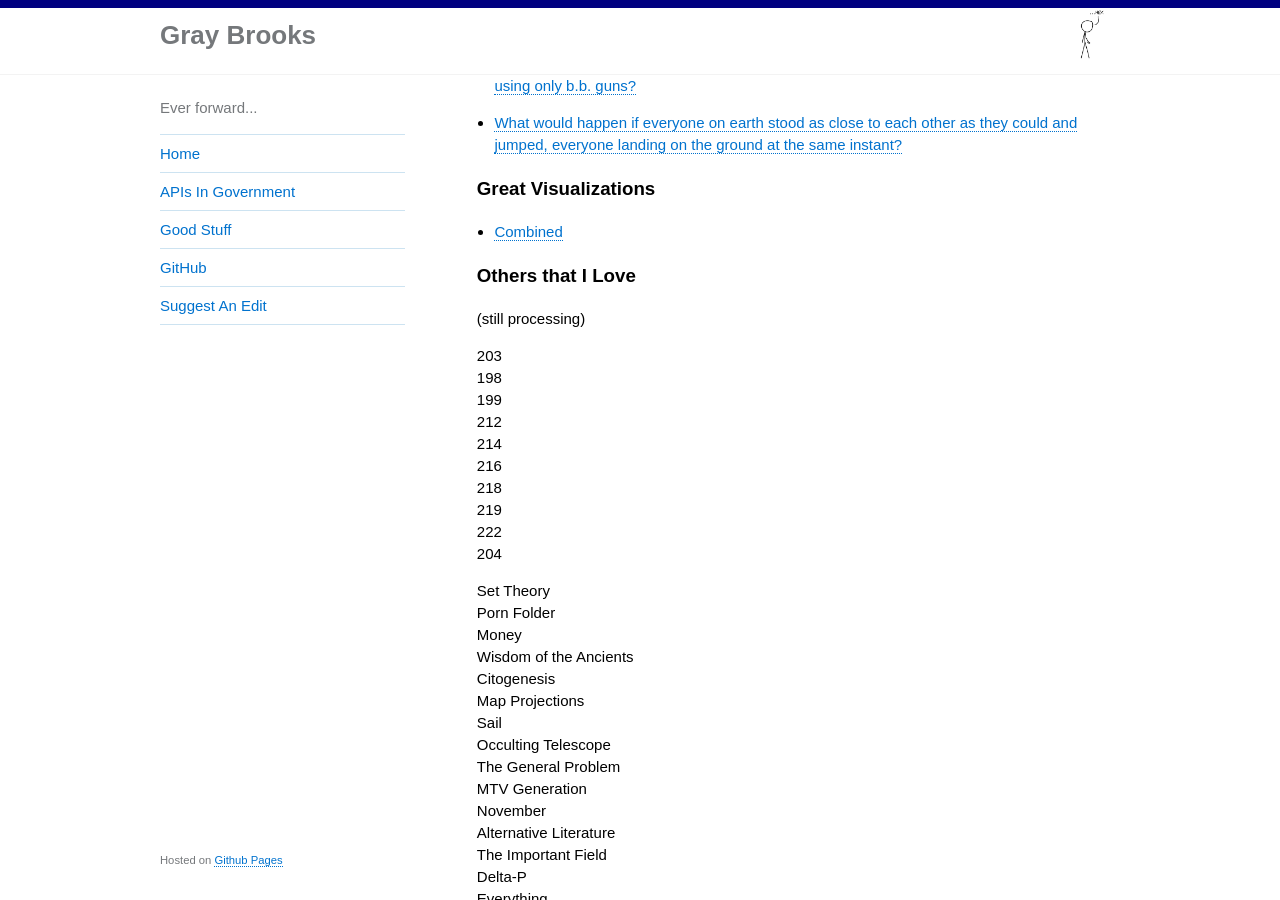
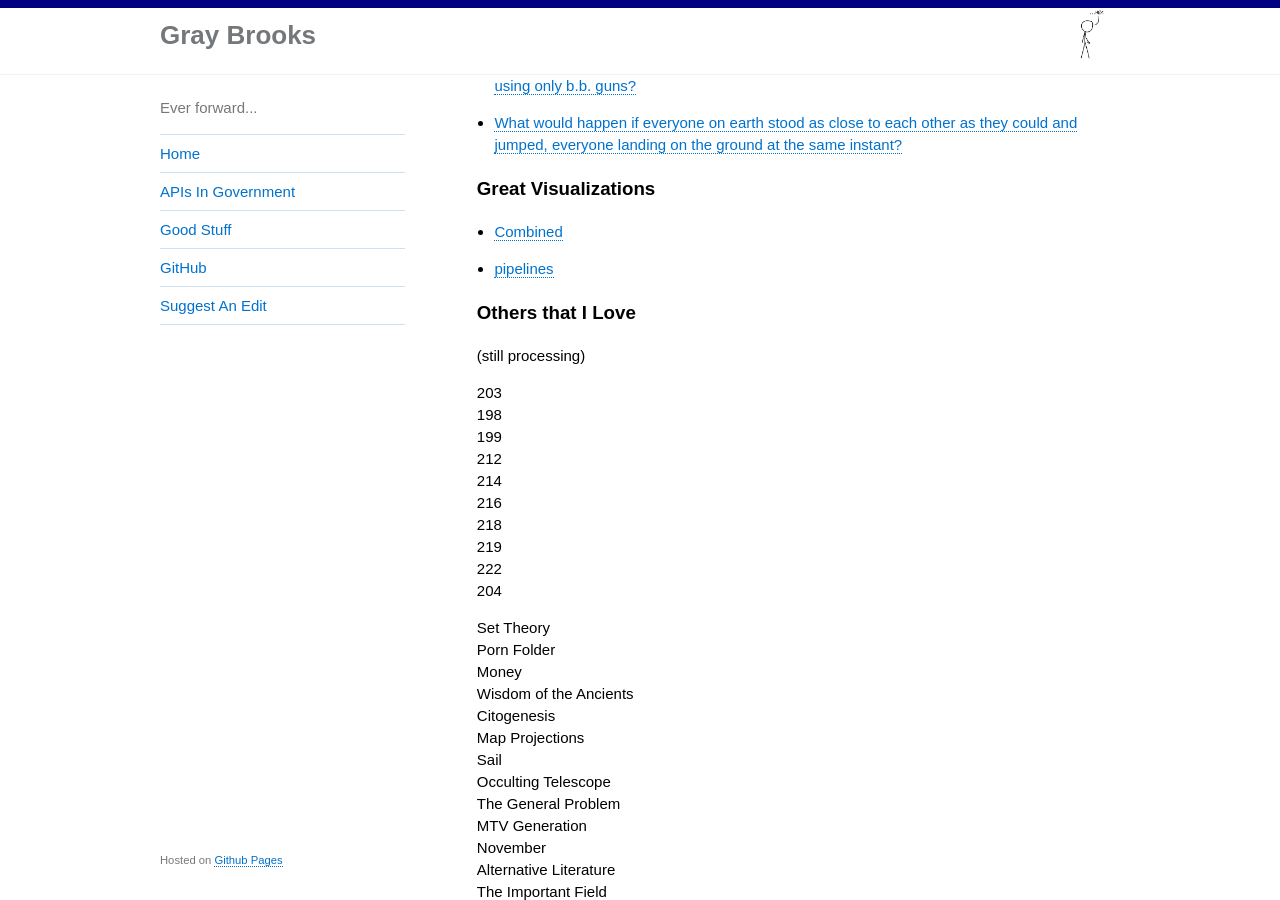
Before and after one commit to gbinal/gbinal.github.com, a Jekyll site: the page built from pages/xkcd.md, in a window 1280 px wide and 900 px high, scrolled down 590 px. Built offline with Jekyll 4.4.1, drawn with Linux system fonts in a browser that asks for light colours.

Commit message:
Update xkcd.md

```diff
--- a/pages/xkcd.md
+++ b/pages/xkcd.md
@@ -23,6 +23,7 @@ Just a few of my favorites:
 ### Great Visualizations
 
 * [Combined](https://docs.google.com/file/d/0ByCdKb1LorptYURtQ3dyT19oeVU/edit)
+* [pipelines](http://xkcd.com/1649/)
 
 ### Others that I Love
 
```
